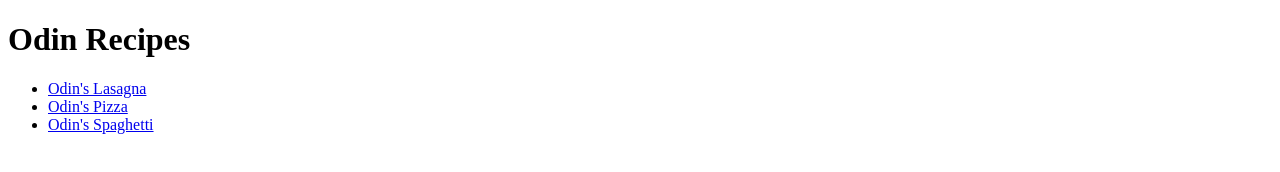
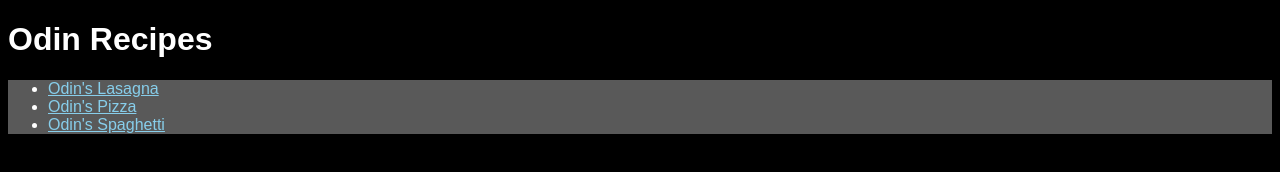
Before and after one commit to JonArryn/theOdinProject, a plain HTML site: page odin-recipes/index.html in a window 1280 px wide. Drawn offline with Linux system fonts and the light colour scheme.

Commit message:
add style to recipes

```diff
--- a/odin-recipes/index.html
+++ b/odin-recipes/index.html
@@ -3,14 +3,17 @@
   <head>
     <meta charset="UTF-8" />
     <meta name="viewport" content="width=device-width, initial-scale=1.0" />
+    <link rel="stylesheet" href="./styles/styles.css" />
     <title>Odin Recipes</title>
   </head>
   <body>
     <h1>Odin Recipes</h1>
-    <ul>
-      <li><a href="./recipes/lasagna.html">Odin's Lasagna</a></li>
-      <li><a href="./recipes/pizza.html">Odin's Pizza</a></li>
-      <li><a href="./recipes/spaghetti.html">Odin's Spaghetti</a></li>
-    </ul>
+    <div class="nav-list">
+      <ul>
+        <li><a href="./recipes/lasagna.html">Odin's Lasagna</a></li>
+        <li><a href="./recipes/pizza.html">Odin's Pizza</a></li>
+        <li><a href="./recipes/spaghetti.html">Odin's Spaghetti</a></li>
+      </ul>
+    </div>
   </body>
 </html>
--- a/odin-recipes/styles/styles.css
+++ b/odin-recipes/styles/styles.css
@@ -0,0 +1,17 @@
+html {
+  font-family: Arial, Helvetica, sans-serif;
+  background-color: black;
+  color: white;
+}
+.nav-list {
+  background-color: rgb(89, 89, 89);
+}
+
+img {
+  width: 300px;
+  height: auto;
+}
+
+a {
+  color: skyblue;
+}
```
Also changed, not shown: odin-recipes/recipes/lasagna.html (+1 -0 lines), odin-recipes/recipes/pizza.html (+1 -0 lines), odin-recipes/recipes/spaghetti.html (+1 -0 lines).
